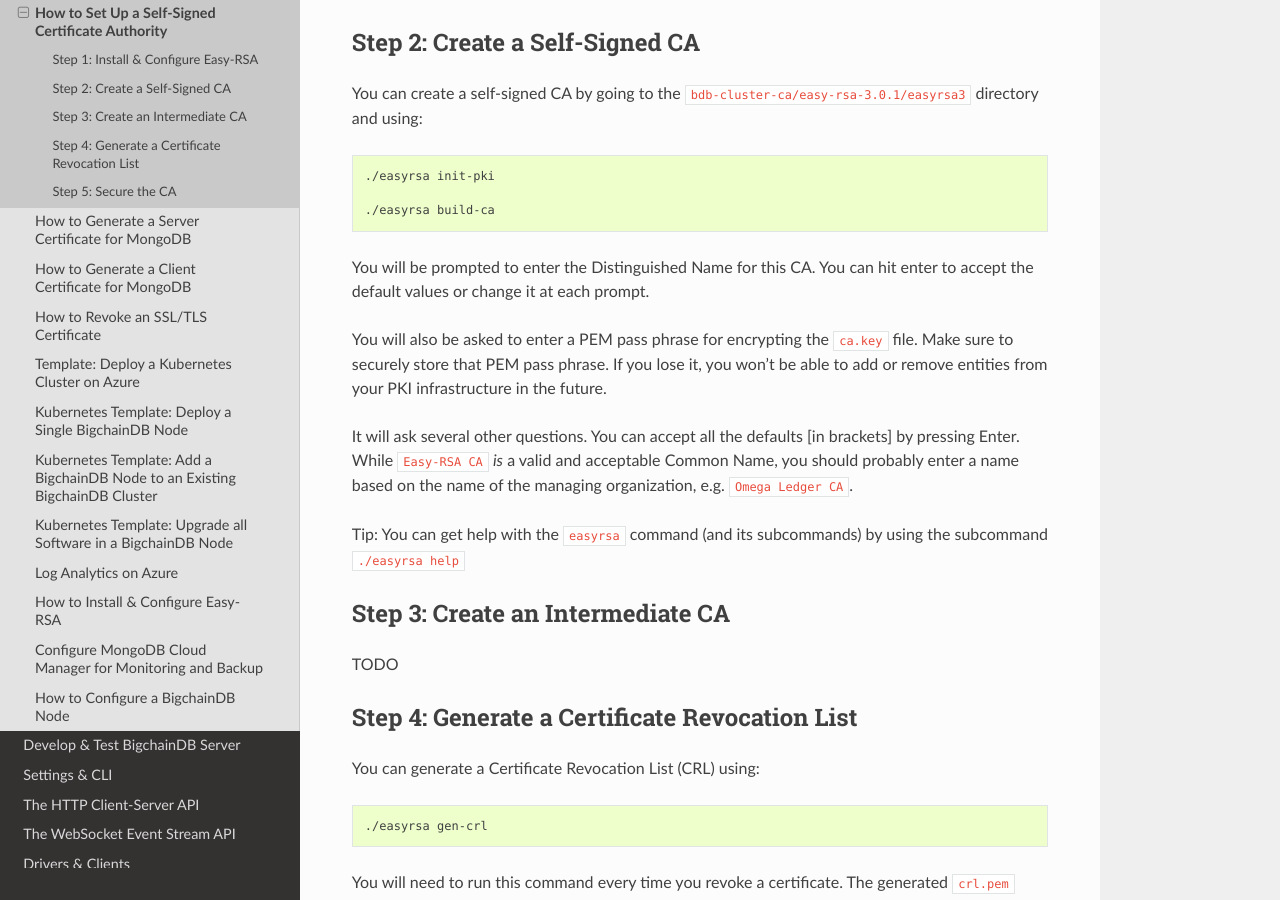
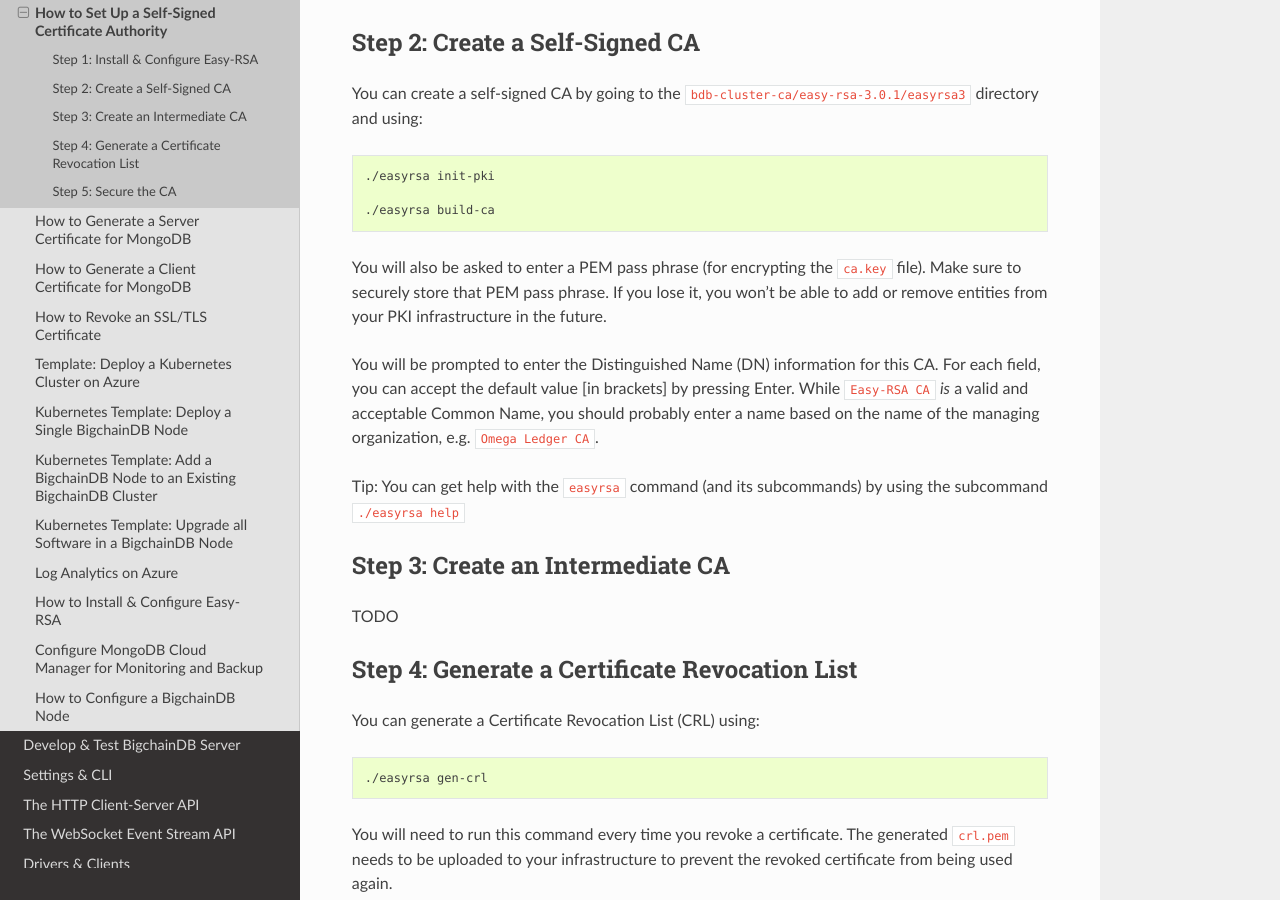
Before and after one commit to bigchaindb/bigchaindb, a Sphinx documentation site: the page built from docs/server/source/production-deployment-template/ca-installation.rst, in a window 1280 px wide and 900 px high, scrolled down 506 px. Built offline with Sphinx 7.4.7 and the Read the Docs theme 2.0.0, drawn with Linux system fonts in a browser that asks for light colours; pages that are not in the unit, such as notebooks, are missing from menus.

Commit message:
Improved instructions for Self-Signed CA setup

```diff
--- a/docs/server/source/production-deployment-template/ca-installation.rst
+++ b/docs/server/source/production-deployment-template/ca-installation.rst
@@ -33,15 +33,12 @@ by going to the ``bdb-cluster-ca/easy-rsa-3.0.1/easyrsa3`` directory and using:
 
    ./easyrsa build-ca
 
-You will be prompted to enter the Distinguished Name for this CA. You can hit
-enter to accept the default values or change it at each prompt.
-
-You will also be asked to enter a PEM pass phrase for encrypting the ``ca.key`` file.
+You will also be asked to enter a PEM pass phrase (for encrypting the ``ca.key`` file).
 Make sure to securely store that PEM pass phrase.
 If you lose it, you won't be able to add or remove entities from your PKI infrastructure in the future.
 
-It will ask several other questions.
-You can accept all the defaults [in brackets] by pressing Enter.
+You will be prompted to enter the Distinguished Name (DN) information for this CA.
+For each field, you can accept the default value [in brackets] by pressing Enter.
 While ``Easy-RSA CA`` *is* a valid and acceptable Common Name,
 you should probably enter a name based on the name of the managing organization,
 e.g. ``Omega Ledger CA``.
```
